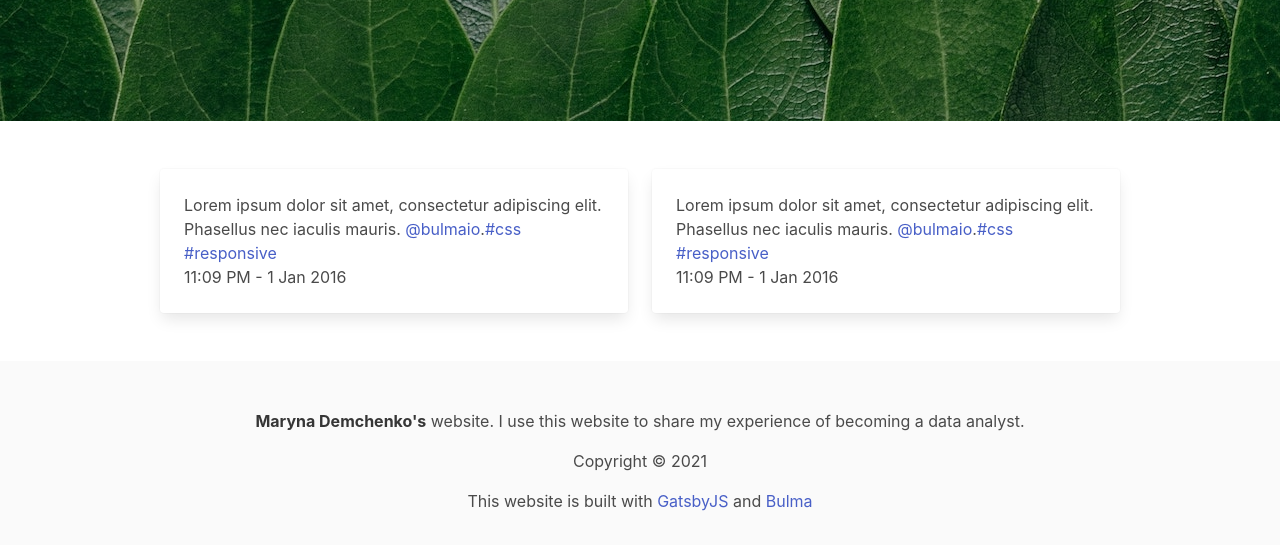
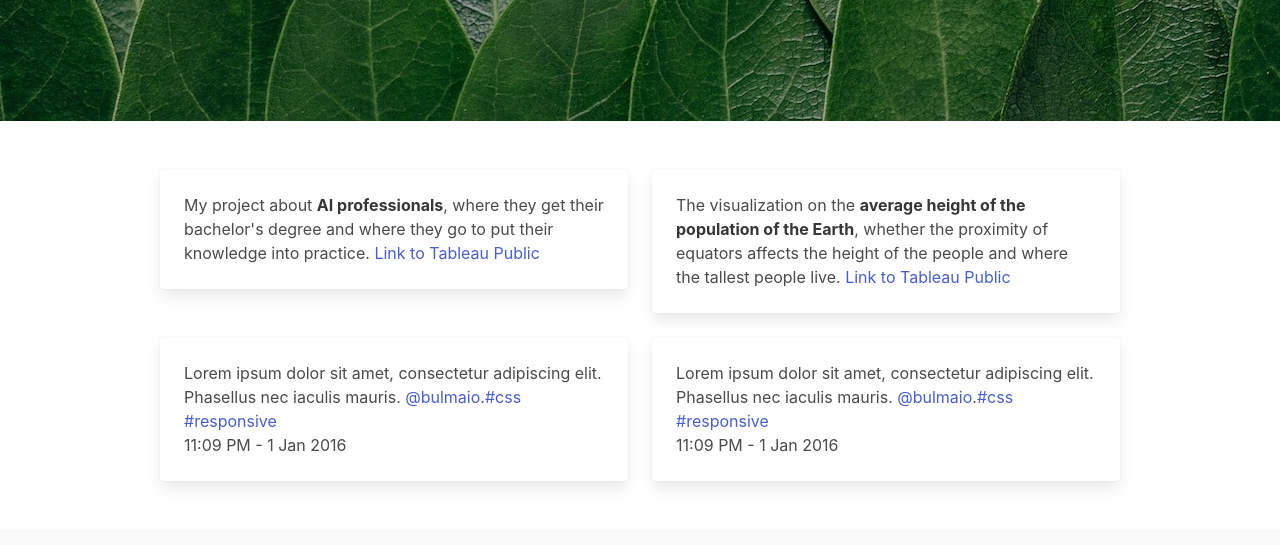
Before and after one commit to demsea/demsea.github.io, a Gatsby site: page /projects in a window 1280 px wide. Shown: the part 255-800 px from the top of the page. Built offline with nearby package versions, Linux system fonts and the light colour scheme; Gatsby itself is replaced by a stand-in of ours.

Commit message:
added CV and 2 projects

```diff
--- a/blog/what-type-of-average-do-you-prefer.mdx
+++ b/blog/what-type-of-average-do-you-prefer.mdx
@@ -10,7 +10,7 @@ There are **3 types of average**:
 
 
 
--   **Mean** - the sum of the number divided by the number of cases;
+-   **Mean** - the sum of the numbers divided by the number of cases;
 -   **Median** - the middle value, if all the values are put in order;
 -   **Mode** - the most common value;
 
--- a/src/pages/cv.js
+++ b/src/pages/cv.js
@@ -13,8 +13,8 @@ export default function Home() {
 
       <Layout heroContent={<h1 className="title">My CV</h1>}>
         <Section>
-          <p>Download PDF</p>
-          <p>View my profile on LinkedIn</p>
+          <p><a target="_blanc" href="/MarynaDemchenkoCV.pdf">Download my CV as PDF</a></p>
+          <p><a target="_blanc" href="https://www.linkedin.com/in/marynademchenko/">View my profile on LinkedIn</a></p>
         </Section>
       </Layout>
     </div>
--- a/src/pages/projects.js
+++ b/src/pages/projects.js
@@ -13,6 +13,32 @@ export default function Home() {
 
       <Layout heroContent={<h1 className="title">My projects</h1>}>
         <Section>
+          <div className="columns">
+            <div className="column">
+              <div className="card">
+                <div className="card-content">
+                  <div className="content">
+                    My project about <strong>AI professionals</strong>, where they get their bachelor's degree and where they go to put their knowledge into practice.
+                    <a target="_blanc" href="https://public.tableau.com/app/profile/maryna6306/viz/AI_professionals_around_the_world/AI_work_and_study"> Link to Tableau Public</a>
+                    <br />
+                  </div>
+                </div>
+              </div>
+            </div>
+
+            <div className="column">
+              <div className="card">
+                <div className="card-content">
+                  <div className="content">
+                    The visualization on the <strong>average height of the population of the Earth</strong>, whether the proximity of equators affects the height of the people and where the tallest people live.
+                    <a target="_blanc" href="https://public.tableau.com/app/profile/maryna6306/viz/Thehighestnations/Thehighestnations"> Link to Tableau Public</a>
+                    <br />
+                  </div>
+                </div>
+              </div>
+            </div>
+          </div>
+
           <div className="columns">
             <div className="column">
               <div className="card">
```
Also changed, not shown: 1 other file.
